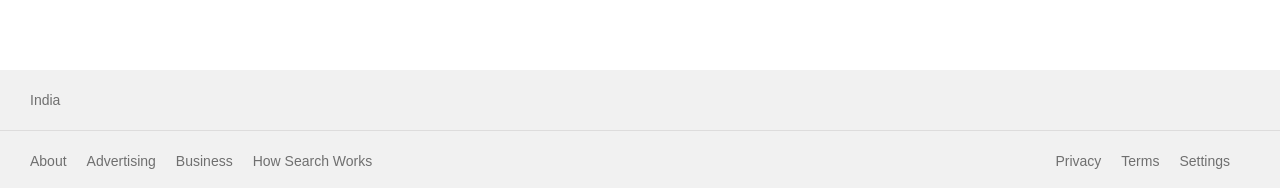
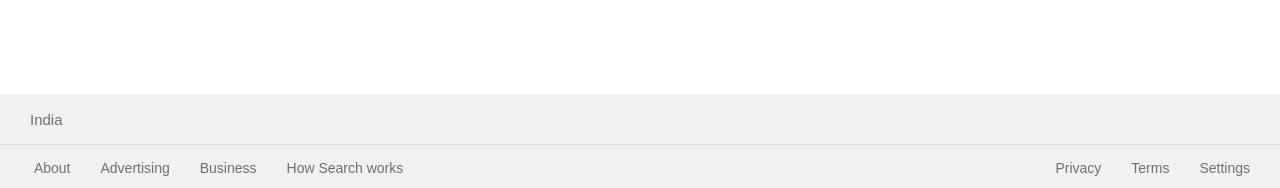
Before and after one commit to TusharAMD/google-clone, a React (Create React App) app: page / in a window 1280 px wide. Shown: the part 609-797 px from the top of the page. Built offline with nearby package versions, Linux system fonts and the light colour scheme.

Commit message:
fix:lower-footer-finishing

```diff
--- a/src/pages/Home.css
+++ b/src/pages/Home.css
@@ -20,7 +20,7 @@
   width: 100%;
   display: flex;
   justify-content: space-between;
-  padding: 20px 30px;
+  padding: 13px 30px;
   align-items: center;
   background-color: rgb(241, 241, 241);
 }
@@ -35,7 +35,7 @@
 }
 
 .home_footer a {
-  margin-right: 20px;
+  margin-right: 30px;
   text-decoration: inherit;
   color: rgba(0, 0, 0, 0.54);
   font-size: 14px;
@@ -50,7 +50,7 @@
   right: 0;
   display: flex;
   justify-content: space-between;
-  padding: 20px 30px;
+  padding: 20px 0px;
 }
 
 .home_header a {
@@ -81,20 +81,18 @@
   text-decoration: none;
   color: rgba(0, 0, 0, 0.54);
   font-family: arial, sans-serif;
-  font-size: 14px;
+  font-size: 15px;
 }
 
 .home_footer1 {
-  padding-bottom: 13px;
-  padding-top: 13px;
-  border-bottom: 1.6px solid #86828230;
+  border-bottom: 1px solid #dadce0;
   position: fixed;
-  bottom: 60px;
+  bottom: 46px;
   height: 20px;
   width: 100%;
   display: flex;
   justify-content: space-between;
-  padding: 20px 30px;
+  padding: 15px 30px;
   align-items: center;
   background-color: rgb(241, 241, 241);
 }
--- a/src/pages/Home.js
+++ b/src/pages/Home.js
@@ -20,10 +20,11 @@ function Home() {
             </div>
             <div className="home_footer">
                 <div className="home_footerLeft">
+                    <span>&nbsp;</span>
                     <Link to='/about'>About</Link>
                     <Link to='/Advertising'>Advertising</Link>
                     <Link to='/Business'>Business</Link>
-                    <Link to='/How Search Works'>How Search Works</Link>
+                    <Link to='/How Search Works'>How Search works</Link>
                 </div>
                 <div className="home_footerRight">
 
```
